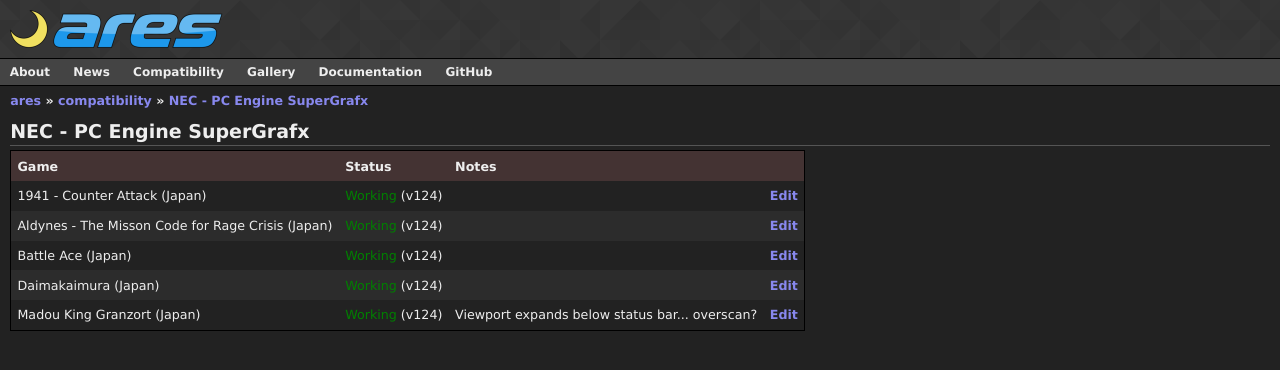
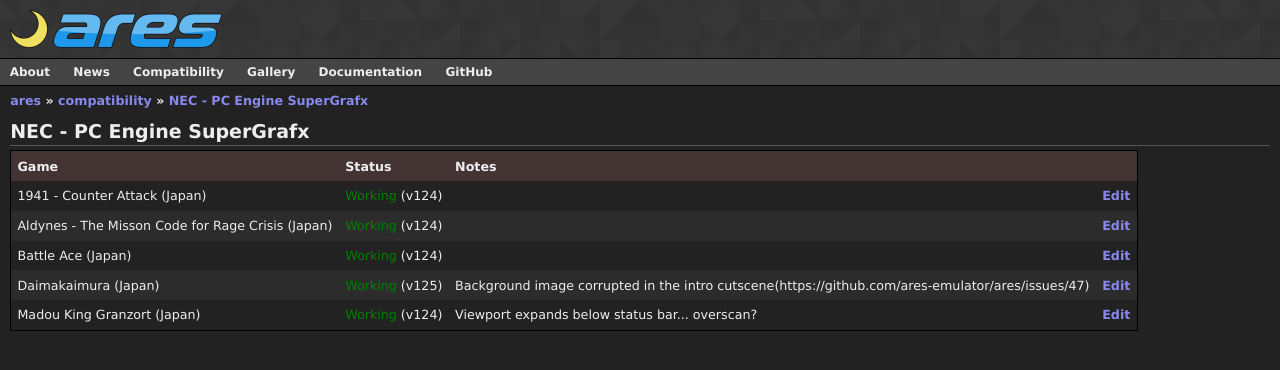
Before and after one commit to ares-emulator/ares-emulator.github.io, a Jekyll site: the page built from compatibility/NEC - PC Engine SuperGrafx.md, in a window 1280 px wide. Shown: the top 370 px of the page. Built offline with Jekyll 4.4.1, drawn with Linux system fonts in a browser that asks for light colours.

Commit message:
Update NEC - PC Engine SuperGrafx.json

```diff
--- a/_data/compatibility/NEC - PC Engine SuperGrafx.json
+++ b/_data/compatibility/NEC - PC Engine SuperGrafx.json
@@ -17,8 +17,8 @@
     },
     "Daimakaimura (Japan)": {
       "status": "Working",
-      "notes": "",
-      "version": "v124"
+      "notes": "Background image corrupted in the intro cutscene(https://github.com/ares-emulator/ares/issues/47)",
+      "version": "v125"
     },
     "Madou King Granzort (Japan)": {
       "status": "Working",
```
